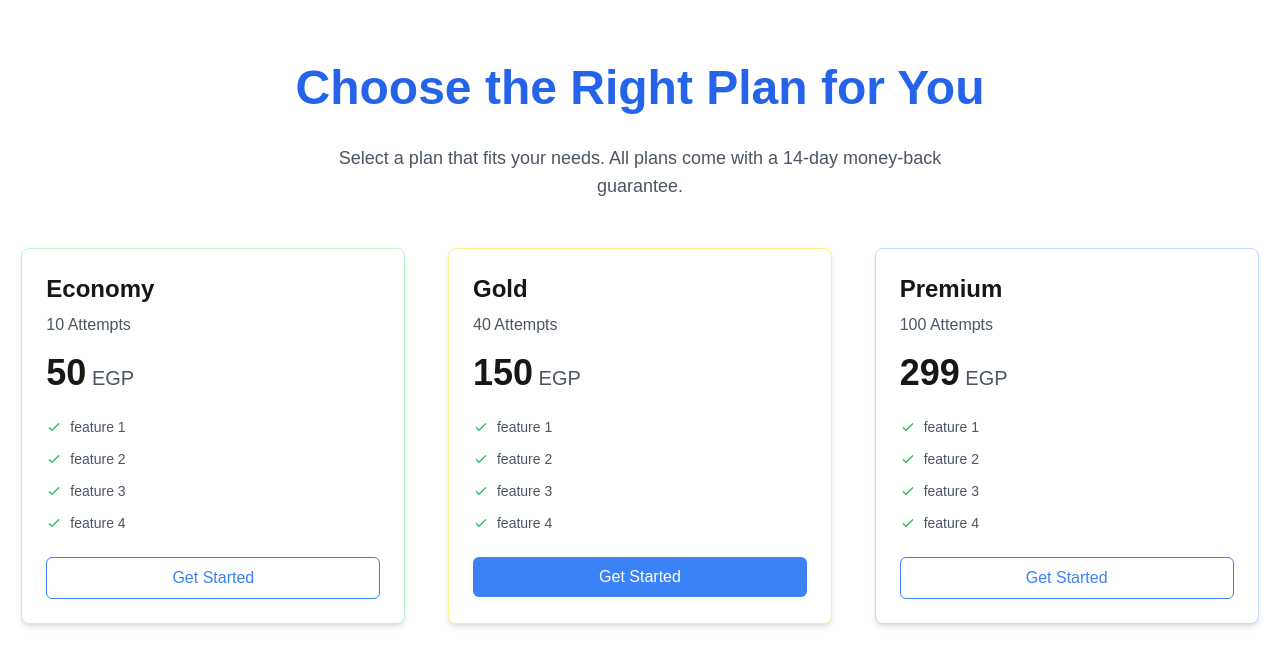
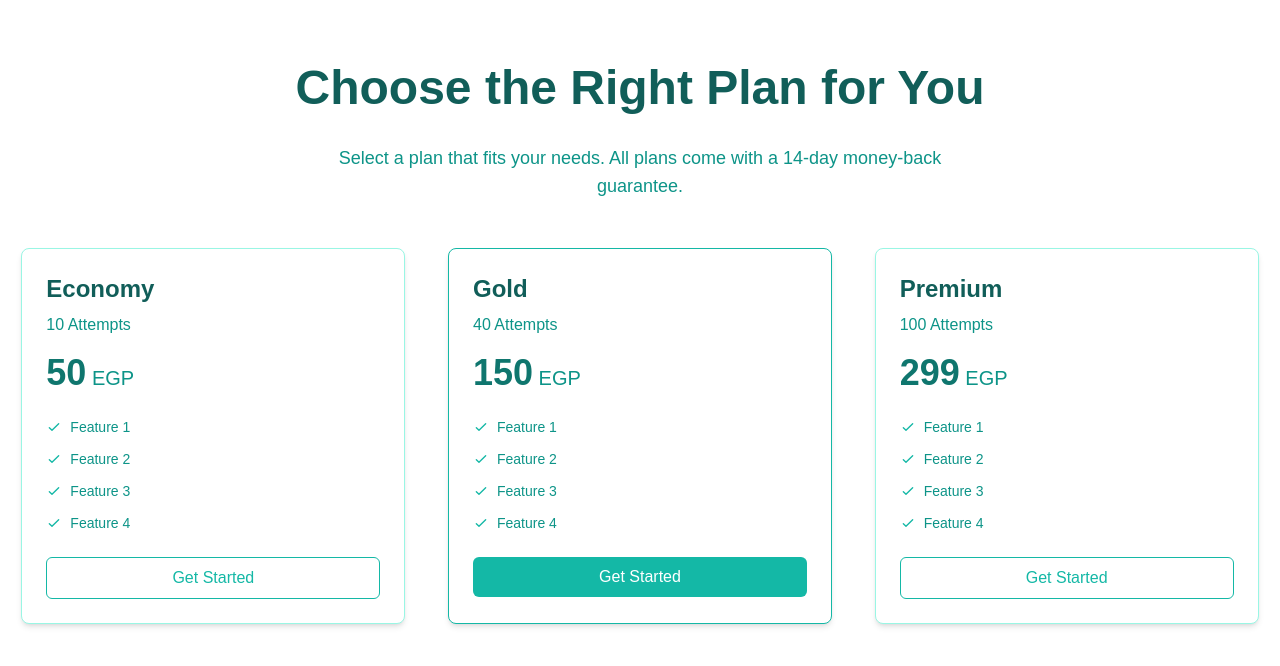
Before and after one commit to Ahmed77669/Internship-test, a Next.js app: page /pricing in a window 1280 px wide. Shown: the top 666 px of the page. Built offline with nearby package versions, Linux system fonts and the light colour scheme.

Commit message:
Update Pricing.tsx

```diff
--- a/components/Pricing/Pricing.tsx
+++ b/components/Pricing/Pricing.tsx
@@ -1,6 +1,5 @@
-"use client"
-
-import React from "react"
+import React from 'react'
+import Link from 'next/link'
 
 interface PricingPlan {
   plan: string
@@ -15,66 +14,64 @@ const pricingPlans: PricingPlan[] = [
     plan: "Economy",
     price: "50",
     attempts: "10 Attempts",
-    features: ["feature 1", "feature 2", "feature 3", "feature 4"]
+    features: ["Feature 1", "Feature 2", "Feature 3", "Feature 4"]
   },
   {
     plan: "Gold",
     price: "150",
     attempts: "40 Attempts",
-    features: ["feature 1", "feature 2", "feature 3", "feature 4"],
+    features: ["Feature 1", "Feature 2", "Feature 3", "Feature 4", ],
     isPopular: true
   },
   {
     plan: "Premium",
     price: "299",
     attempts: "100 Attempts",
-    features: ["feature 1", "feature 2", "feature 3", "feature 4"]
+    features: ["Feature 1", "Feature 2", "Feature 3", "Feature 4"]
   },
 ]
 
-const planStyles: { [key: string]: string } = {
-  Economy: "border-green-200 hover:border-green-300",
-  Gold: "border-yellow-200 hover:border-yellow-300",
-  Premium: "border-blue-200 hover:border-blue-300",
-}
-
 const PricingCard: React.FC<PricingPlan> = ({ plan, price, attempts, features, isPopular }) => {
   return (
-    <div className={`w-full max-w-sm p-6 bg-white border rounded-lg shadow-md transition-all duration-300 ${planStyles[plan]} ${isPopular ? 'border-blue-500 shadow-lg' : ''}`}>
-      <h3 className="text-2xl font-bold mb-2">{plan}</h3>
-      <p className="text-gray-600 mb-4">{attempts}</p>
+    <div className={`w-full max-w-sm p-6 bg-white border rounded-lg shadow-md transition-all duration-300 ${
+      isPopular ? 'border-teal-500 shadow-lg' : 'border-teal-200 hover:border-teal-300'
+    }`}>
+      <h3 className="text-2xl font-bold mb-2 text-teal-800">{plan}</h3>
+      <p className="text-teal-600 mb-4">{attempts}</p>
       <div className="mb-6">
-        <span className="text-4xl font-extrabold">{price}</span>
-        <span className="text-xl font-normal text-gray-600"> EGP</span>
+        <span className="text-4xl font-extrabold text-teal-700">{price}</span>
+        <span className="text-xl font-normal text-teal-600"> EGP</span>
       </div>
       <ul className="space-y-3 mb-6">
         {features.map((feature, index) => (
           <li key={index} className="flex items-center">
-            <svg className="w-4 h-4 mr-2 text-green-500" fill="none" stroke="currentColor" viewBox="0 0 24 24" xmlns="http://www.w3.org/2000/svg">
+            <svg className="w-4 h-4 mr-2 text-teal-500" fill="none" stroke="currentColor" viewBox="0 0 24 24" xmlns="http://www.w3.org/2000/svg">
               <path strokeLinecap="round" strokeLinejoin="round" strokeWidth="2" d="M5 13l4 4L19 7"></path>
             </svg>
-            <span className="text-sm text-gray-600">{feature}</span>
+            <span className="text-sm text-teal-600">{feature}</span>
           </li>
         ))}
       </ul>
+      <Link href={`/signup?plan=${plan.toLowerCase()}`}>
         <button
           className={`w-full py-2 px-4 rounded-md transition-colors duration-300 ${
             isPopular
-            ? 'bg-blue-500 text-white hover:bg-blue-600'
-            : 'bg-white text-blue-500 border border-blue-500 hover:bg-blue-50'
+              ? 'bg-teal-500 text-white hover:bg-teal-600'
+              : 'bg-white text-teal-500 border border-teal-500 hover:bg-teal-50'
           }`}
         >
           Get Started
         </button>
+      </Link>
     </div>
   )
 }
 
-export default function Pricing() {
+export  default function Pricing() {
   return (
-    <section className="container mx-auto px-4 py-16">
-      <h1 className="text-4xl md:text-5xl font-bold text-center mb-8 text-blue-600">Choose the Right Plan for You</h1>
-      <p className="text-center text-lg text-gray-600 mb-12 max-w-2xl mx-auto">
+    <section className="container mx-auto px-4 py-16 bg-white">
+      <h1 className="text-4xl md:text-5xl font-bold text-center mb-8 text-teal-800">Choose the Right Plan for You</h1>
+      <p className="text-center text-lg text-teal-600 mb-12 max-w-2xl mx-auto">
         Select a plan that fits your needs. All plans come with a 14-day money-back guarantee.
       </p>
       <div className="grid grid-cols-1 md:grid-cols-2 lg:grid-cols-3 gap-8 justify-items-center">
```
Lines whose indentation alone changed are shown as unchanged.
